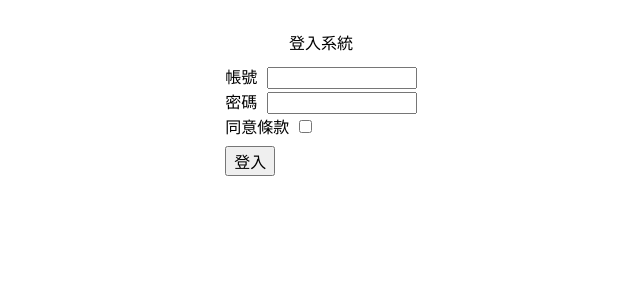
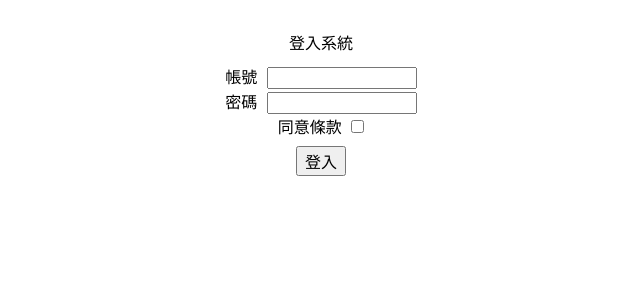
Before and after one commit to hlpss891092002/Wehelp-Stage1, a FastAPI app: page / in a window 1280 px wide. Shown: the part 55-355 px from the top of the page, without its empty margins (319-959 px from the left). Run offline with FastAPI, Linux system fonts and the light colour scheme; the visitor is signed in with stand-in values (Sample User, id 1).

Commit message:
fixed align center

```diff
--- a/week4/static/styles.css
+++ b/week4/static/styles.css
@@ -30,6 +30,12 @@ header {
   margin: 10px;
   text-align: center;
 }
+.login-data{
+  display: flex;
+  flex-direction: column;
+  justify-content: center;
+  align-items: center;
+}
 .key-in {
   width: 150px;
 }
```
